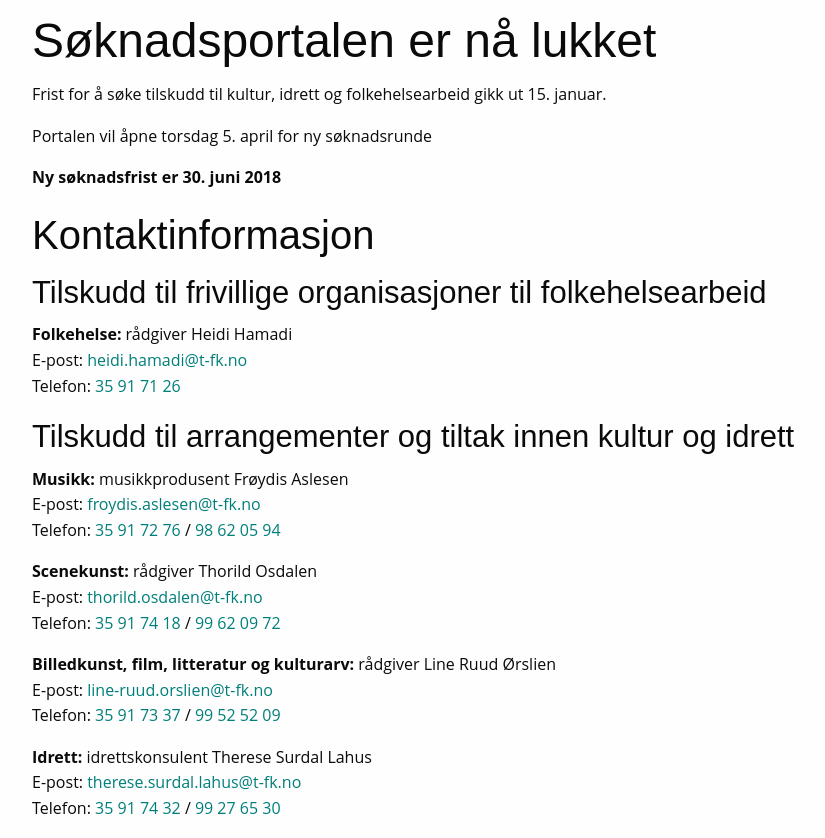
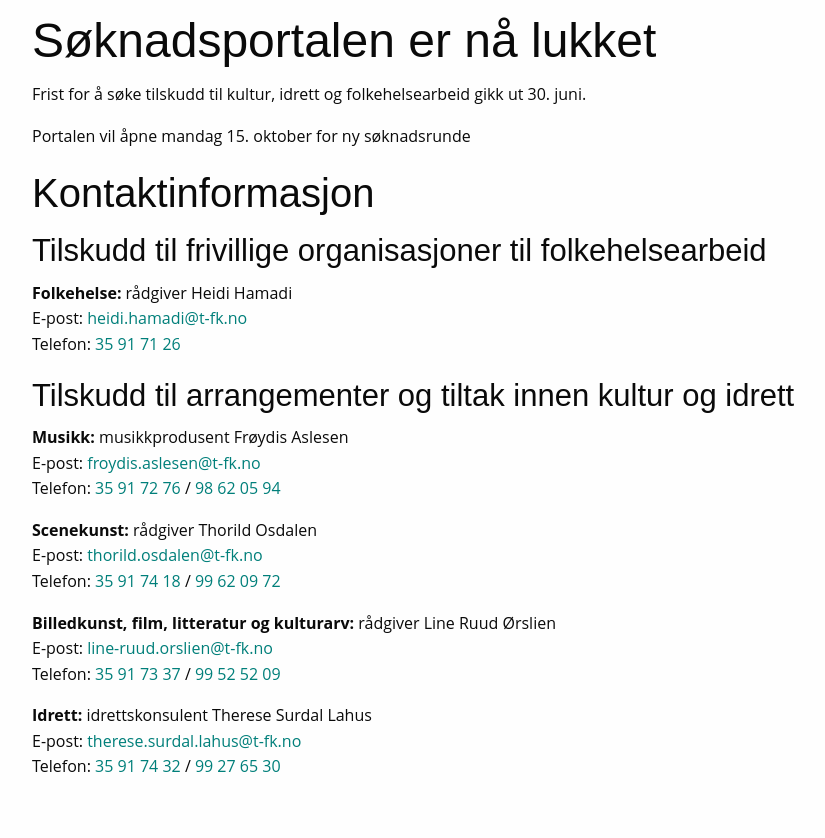
Before and after one commit to telemark/tmp.tilskudd.t-fk.no, a website: page public/index.html in a window 1280 px wide. Shown: the part 77-915 px from the top of the page, without its empty margins (8-833 px from the left). After the commit the page ends 873 px from the top, so only its background shows below. Drawn offline with Linux system fonts and the light colour scheme.

Commit message:
changes text

```diff
--- a/public/index.html
+++ b/public/index.html
@@ -23,9 +23,8 @@
     </div>
     <h1>Søknadsportalen er nå lukket</h1>
     <div>
-        <p>Frist for å søke tilskudd til kultur, idrett og folkehelsearbeid gikk ut 15. januar.</p>
-        <p>Portalen vil åpne torsdag 5. april for ny søknadsrunde</p>
-        <p><strong>Ny søknadsfrist er 30. juni 2018</strong></p>
+        <p>Frist for å søke tilskudd til kultur, idrett og folkehelsearbeid gikk ut 30. juni.</p>
+        <p>Portalen vil åpne mandag 15. oktober for ny søknadsrunde</p>
     </div>
     <h2>Kontaktinformasjon</h2>
     <div>
```
